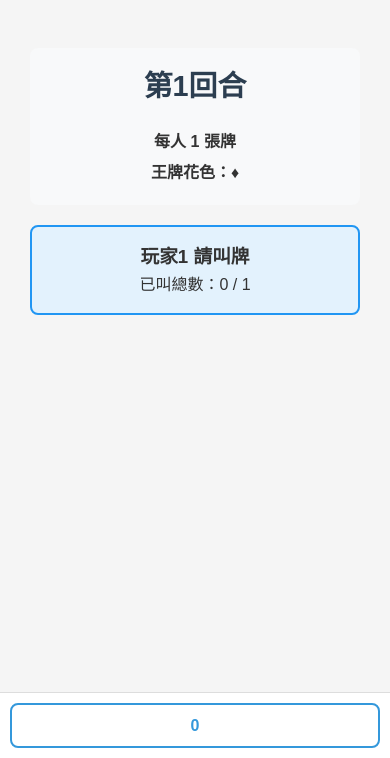
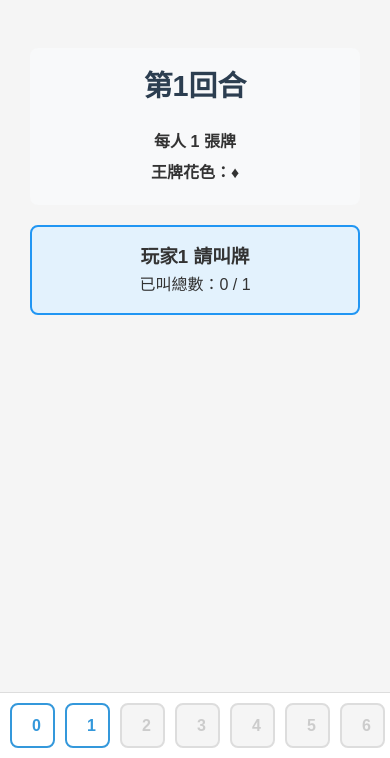
Before and after one commit to tonyfong/wizard-scoreboard, a plain HTML site: page index.html in a window 390 px wide. Both pictures are taken after a click on the button "開始遊戲". Shown: the part 86-844 px from the top of the page. Drawn offline with Linux system fonts and the light colour scheme.

Commit message:
修復手機版叫牌按鈕大小問題 - 設置固定寬度防止按鈕佔滿頁面寬度

```diff
--- a/index.html
+++ b/index.html
@@ -109,10 +109,12 @@
             gap: 10px;
             overflow-x: auto;
             z-index: 1000;
+            justify-content: flex-start;
+            flex-wrap: nowrap;
         }
 
         .keypad-btn {
-            min-width: 50px;
+            width: 50px;
             height: 50px;
             border: 2px solid #3498db;
             background: white;
@@ -264,7 +266,7 @@
             }
 
             .keypad-btn {
-                min-width: 45px;
+                width: 45px;
                 height: 45px;
                 font-size: 16px;
             }
```
